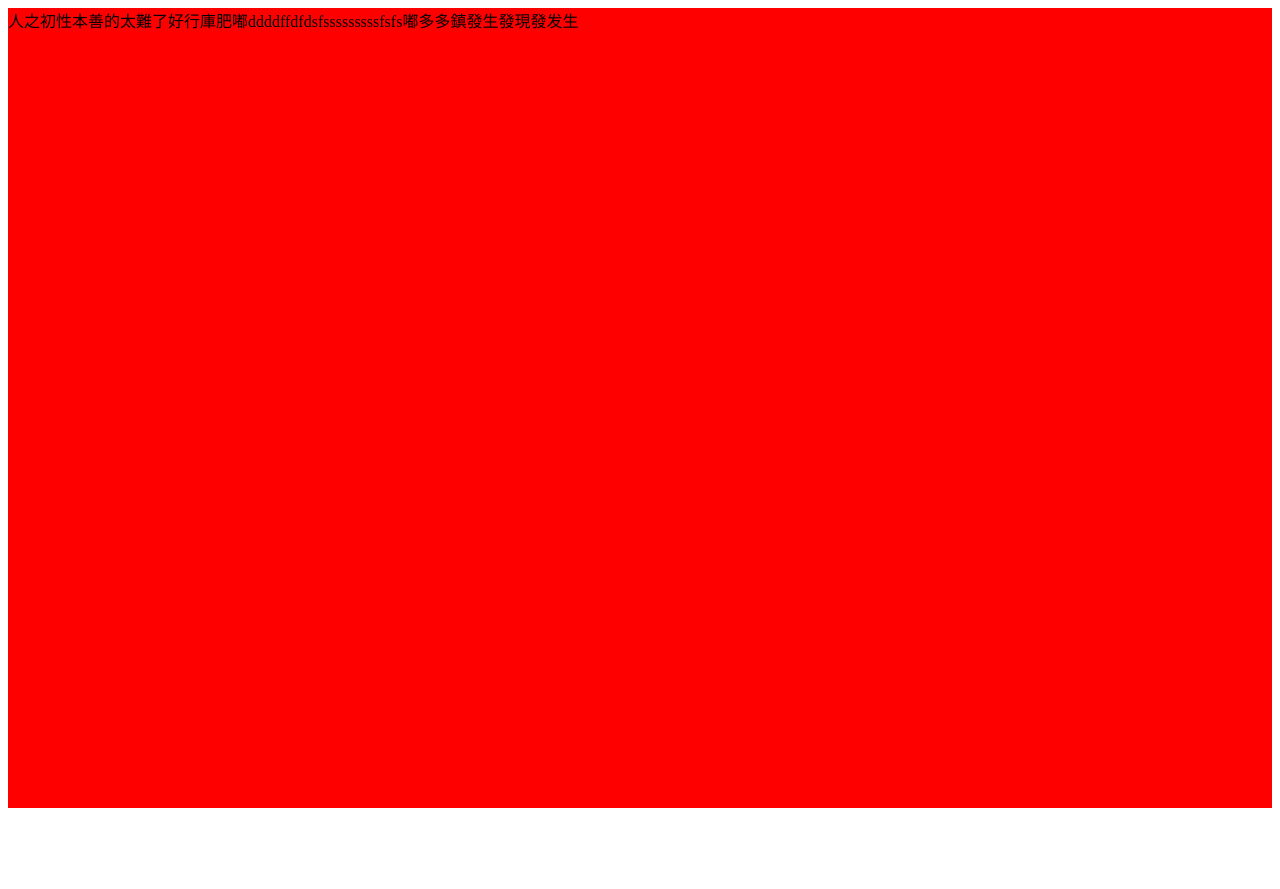
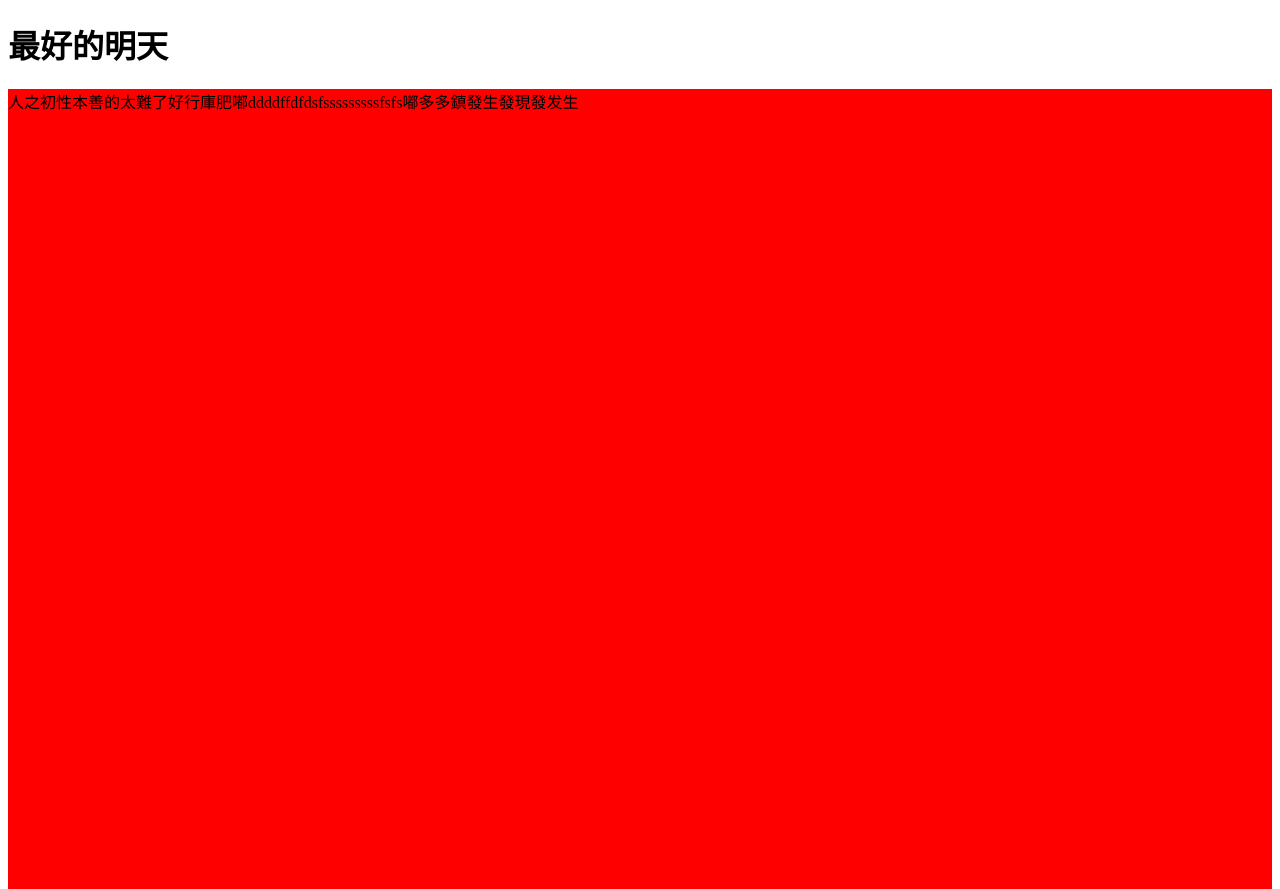
Before and after one commit to xiaolimei/mytest, a plain HTML site: page index.html in a window 1280 px wide. Before the commit the page ends 808 px from the top, so only its background shows below. Drawn offline with Linux system fonts and the light colour scheme.

Commit message:
加了标题

```diff
--- a/index.html
+++ b/index.html
@@ -10,6 +10,7 @@
         height: 100%;}
     div{width: 100%; height: 100%; background: red;}
 </style>
+<h1>最好的明天</h1>
 <div>人之初性本善的太難了好行庫肥嘟ddddffdfdsfsssssssssfsfs嘟多多鎮發生發現發发生</div>
 <script>
     console.log('hello,world');
```
